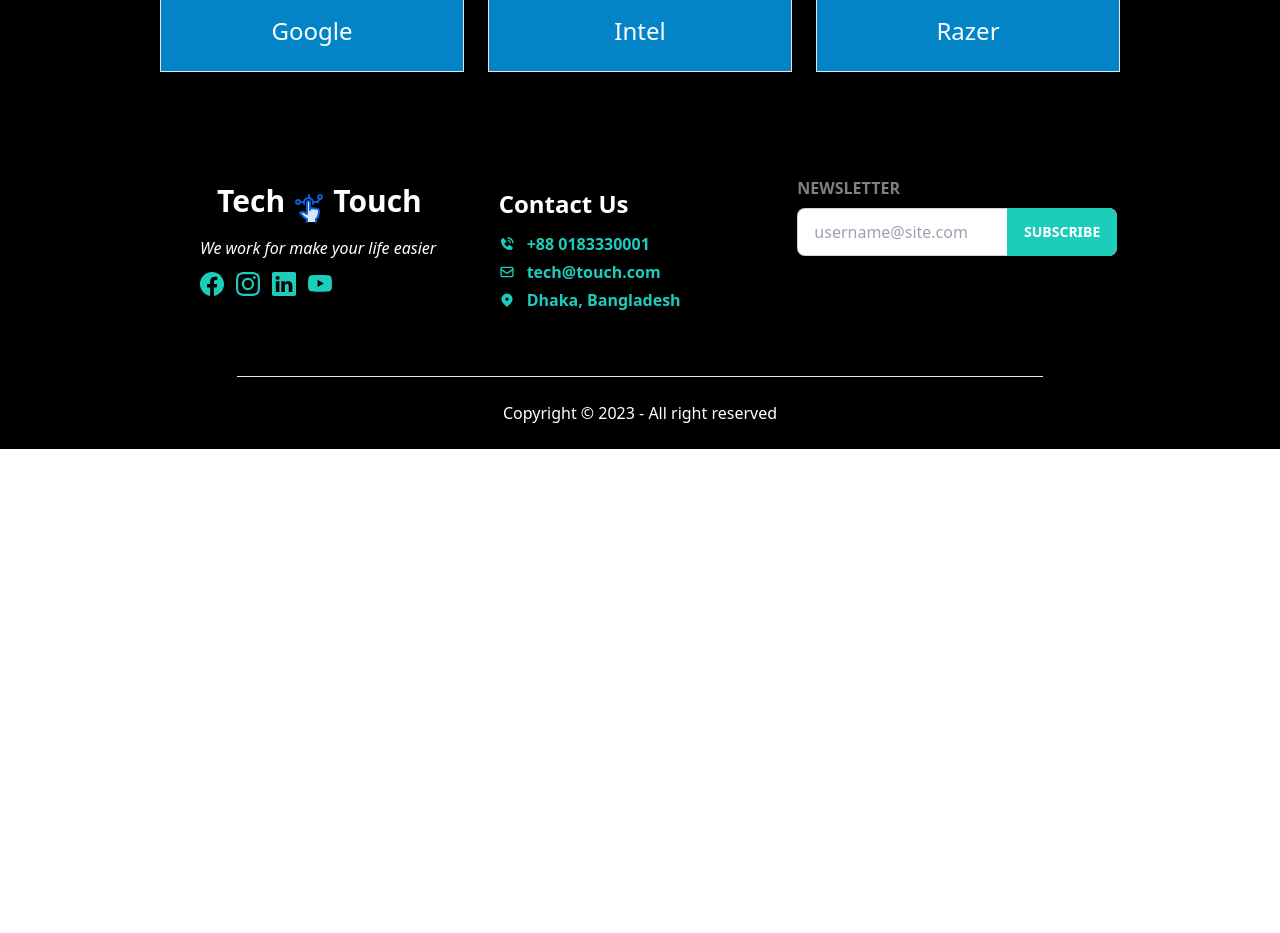
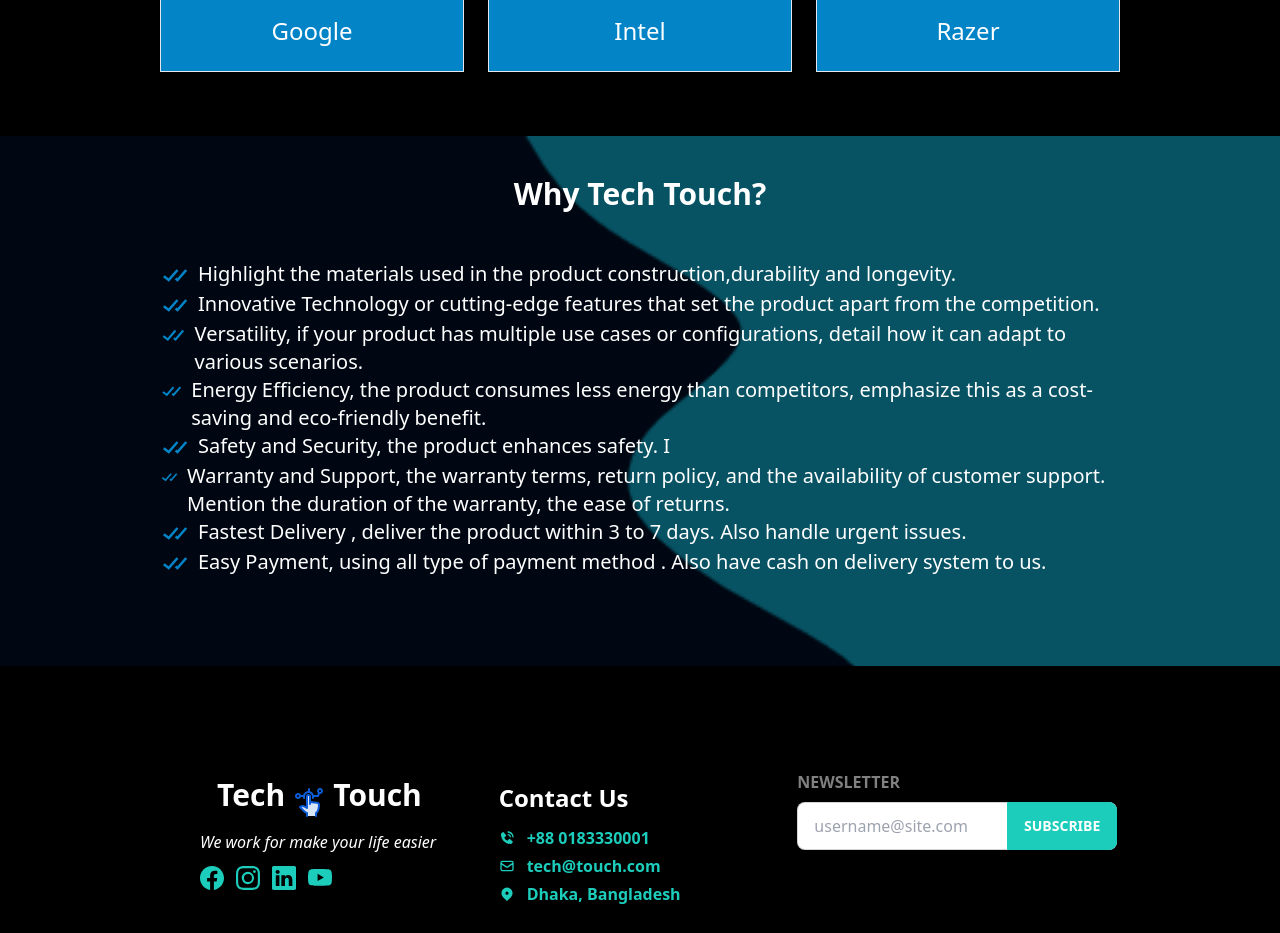
Before and after one commit to rakibaakter/tech-touch-client, a React (Vite) app: page / in a window 1280 px wide. Shown: the part 1760-2693 px from the top of the page. Before the commit the page ends 2209 px from the top, so only its background shows below. Built offline with nearby package versions, Linux system fonts and the light colour scheme; no server answers.

Commit message:
added why tech touch section

```diff
--- a/src/Pages/Home.jsx
+++ b/src/Pages/Home.jsx
@@ -1,3 +1,4 @@
+import AboutUs from "../components/AboutUs/AboutUs";
 import BrandsContainer from "../components/Brands/BrandsContainer";
 import Category from "../components/Category/Category";
 import Banner from "../components/Header/Banner";
@@ -8,6 +9,7 @@ const Home = () => {
       <Banner />
       <Category />
       <BrandsContainer />
+      <AboutUs />
     </div>
   );
 };
--- /dev/null
+++ b/src/components/AboutUs/AboutUs.jsx
@@ -0,0 +1,81 @@
+import { AiOutlineArrowRight } from "react-icons/ai";
+import bgImg from "../../assets/images/simple.png";
+import { BiCheckDouble } from "react-icons/bi";
+
+const AboutUs = () => {
+  return (
+    <div
+      style={{
+        backgroundImage: `url(${bgImg})`,
+        backgroundSize: "cover",
+        // opacity: "0.8",
+      }}
+    >
+      <div className="px-4 md:px-10 lg:px-0 lg:w-3/4 mx-auto text-center my-16 py-10">
+        <h2 className="text-3xl font-semibold ">Why Tech Touch?</h2>
+
+        <div className="py-6 md:py-12">
+          <ul className="text-left text-xl">
+            <li className="flex gap-2">
+              <BiCheckDouble className="text-3xl text-sky-600" />
+              <span>
+                Highlight the materials used in the product
+                construction,durability and longevity.
+              </span>
+            </li>
+            <li className="flex gap-2">
+              <BiCheckDouble className="text-3xl text-sky-600" />
+              <span>
+                Innovative Technology or cutting-edge features that set the
+                product apart from the competition.
+              </span>
+            </li>
+            <li className="flex gap-2">
+              <BiCheckDouble className="text-3xl text-sky-600" />
+              <span>
+                Versatility, if your product has multiple use cases or
+                configurations, detail how it can adapt to various scenarios.
+              </span>
+            </li>
+            <li className="flex gap-2">
+              <BiCheckDouble className="text-3xl text-sky-600" />
+              <span>
+                Energy Efficiency, the product consumes less energy than
+                competitors, emphasize this as a cost-saving and eco-friendly
+                benefit.
+              </span>
+            </li>
+            <li className="flex gap-2">
+              <BiCheckDouble className="text-3xl text-sky-600" />
+              <span>Safety and Security, the product enhances safety. I</span>
+            </li>
+            <li className="flex gap-2">
+              <BiCheckDouble className="text-3xl text-sky-600" />
+              <span>
+                Warranty and Support, the warranty terms, return policy, and the
+                availability of customer support. Mention the duration of the
+                warranty, the ease of returns.
+              </span>
+            </li>
+            <li className="flex gap-2">
+              <BiCheckDouble className="text-3xl text-sky-600" />
+              <span>
+                Fastest Delivery , deliver the product within 3 to 7 days. Also
+                handle urgent issues.
+              </span>
+            </li>
+            <li className="flex gap-2">
+              <BiCheckDouble className="text-3xl text-sky-600" />
+              <span>
+                Easy Payment, using all type of payment method . Also have cash
+                on delivery system to us.
+              </span>
+            </li>
+          </ul>
+        </div>
+      </div>
+    </div>
+  );
+};
+
+export default AboutUs;
--- a/src/components/Category/Category.jsx
+++ b/src/components/Category/Category.jsx
@@ -15,7 +15,7 @@ const Category = () => {
       <div className="px-4 md:px-10 lg:px-0 lg:w-3/4 mx-auto text-center my-16 ">
         <h2 className="text-3xl font-semibold ">Product Category</h2>
 
-        <div className="flex justify-evenly py-20 text-9xl text-accent ">
+        <div className="flex  justify-evenly py-10 md:py-20 text-5xl md:text-9xl text-accent ">
           <FiWatch />
           <FaMobileAlt />
           <HiOutlineDesktopComputer />
```
Also changed, not shown: src/assets/images/Simple.jpg (added), src/assets/images/simple.png (added).
